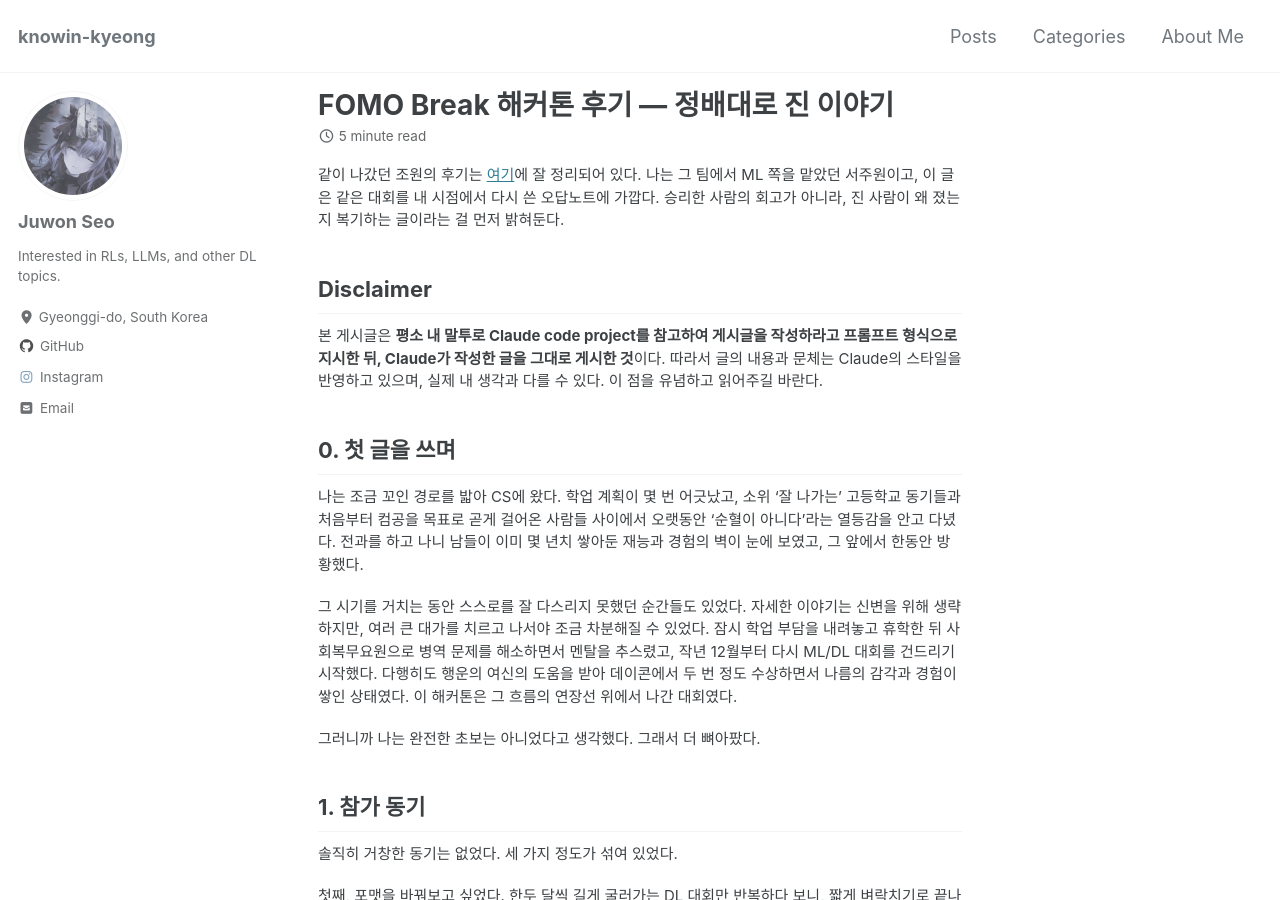
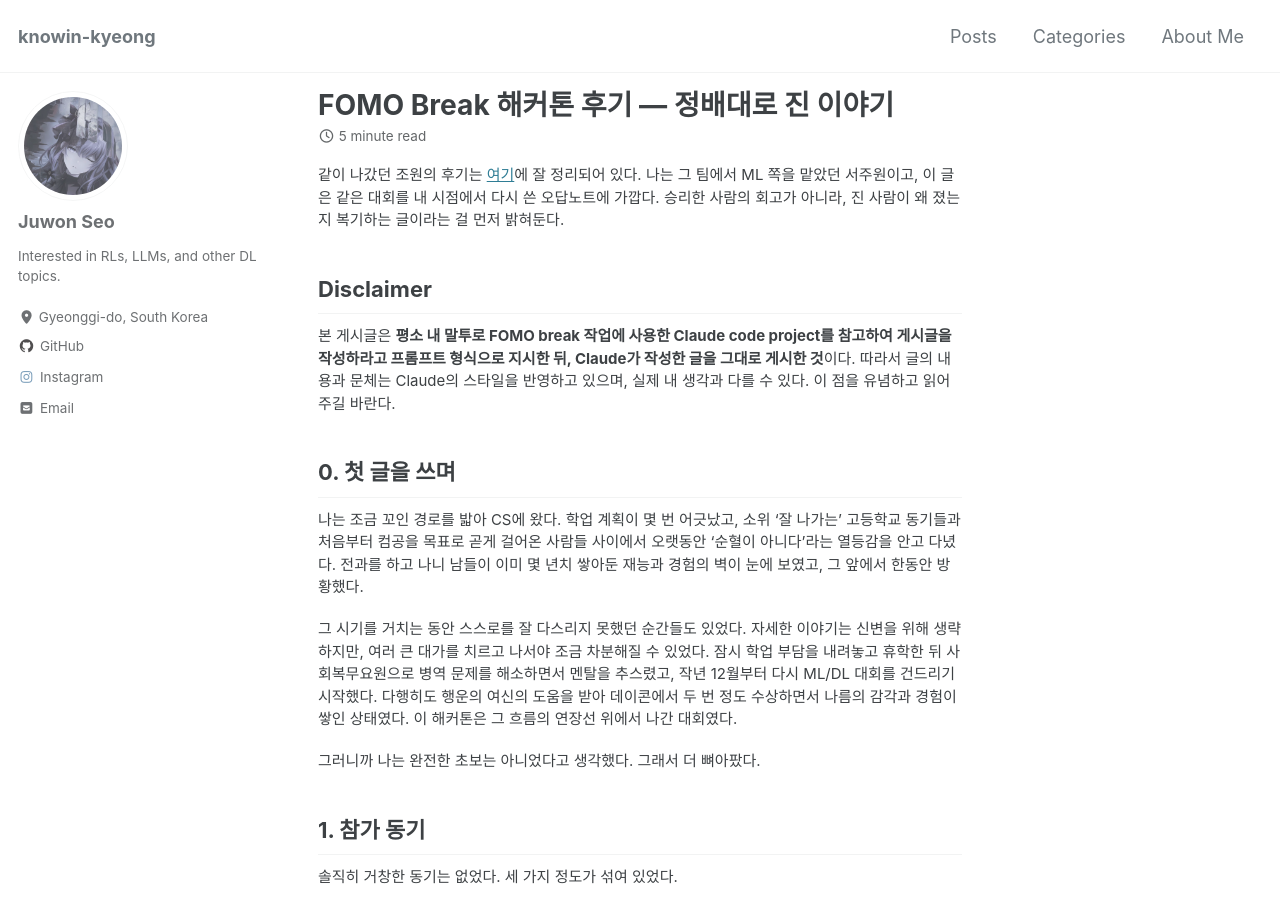
Before and after one commit to knowin-kyeong/knowin-kyeong.github.io, a Jekyll site: the page built from _posts/2026-07-23-fomo-break-hackathon-review.md, in a window 1280 px wide and 900 px high. Built offline with Jekyll 4.4.1, drawn with Linux system fonts in a browser that asks for light colours; cached includes are drawn as plain includes.

Commit message:
fix/patch first post

```diff
--- a/_posts/2026-07-23-fomo-break-hackathon-review.md
+++ b/_posts/2026-07-23-fomo-break-hackathon-review.md
@@ -12,7 +12,7 @@ tags:
 같이 나갔던 조원의 후기는 [여기](https://caffeine-fighter.github.io/p/20260629-fomo-break-hackathon-review/)에 잘 정리되어 있다. 나는 그 팀에서 ML 쪽을 맡았던 서주원이고, 이 글은 같은 대회를 내 시점에서 다시 쓴 오답노트에 가깝다. 승리한 사람의 회고가 아니라, 진 사람이 왜 졌는지 복기하는 글이라는 걸 먼저 밝혀둔다.
 
 ## Disclaimer
-본 게시글은 **평소 내 말투로 Claude code project를 참고하여 게시글을 작성하라고 프롬프트 형식으로 지시한 뒤, Claude가 작성한 글을 그대로 게시한 것**이다. 따라서 글의 내용과 문체는 Claude의 스타일을 반영하고 있으며, 실제 내 생각과 다를 수 있다. 이 점을 유념하고 읽어주길 바란다.
+본 게시글은 **평소 내 말투로 FOMO break 작업에 사용한 Claude code project를 참고하여 게시글을 작성하라고 프롬프트 형식으로 지시한 뒤, Claude가 작성한 글을 그대로 게시한 것**이다. 따라서 글의 내용과 문체는 Claude의 스타일을 반영하고 있으며, 실제 내 생각과 다를 수 있다. 이 점을 유념하고 읽어주길 바란다.
 
 ## 0. 첫 글을 쓰며
 
```
